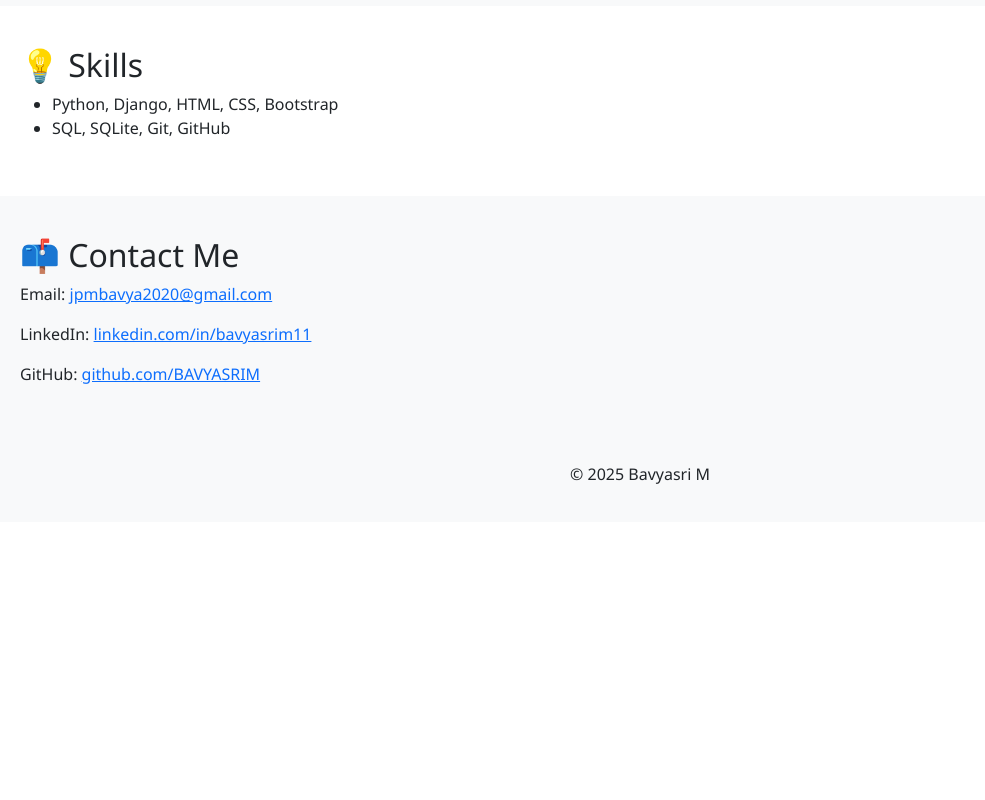
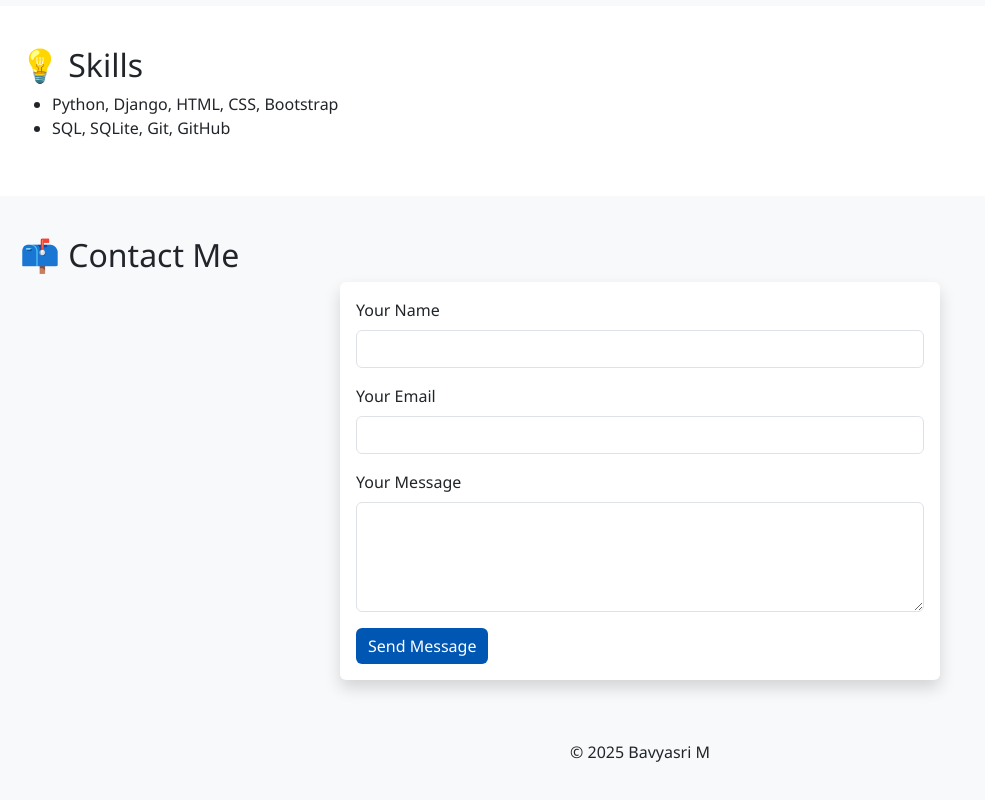
Before and after one commit to BAVYASRIM/bavyasrim.github.io, a plain HTML site: page index.html in a window 1280 px wide. Shown: the part 836-1636 px from the top of the page, without its empty margins (0-985 px from the left). Before the commit the page ends 1358 px from the top, so only its background shows below. Drawn offline with nearby package versions, Linux system fonts and the light colour scheme.

Commit message:
Added contact form with formspree

```diff
--- a/index.html
+++ b/index.html
@@ -52,12 +52,26 @@
   </div>
 
   <!-- Contact -->
-  <div class="section bg-light" id="contact">
-    <h2>📫 Contact Me</h2>
-    <p>Email: <a href="mailto:jpmbavya2020@gmail.com">jpmbavya2020@gmail.com</a></p>
-    <p>LinkedIn: <a href="https://linkedin.com/in/bavyasrim11" target="_blank">linkedin.com/in/bavyasrim11</a></p>
-    <p>GitHub: <a href="https://github.com/BAVYASRIM" target="_blank">github.com/BAVYASRIM</a></p>
-  </div>
+  <!-- Contact Section -->
+<div class="section bg-light" id="contact">
+  <h2>📫 Contact Me</h2>
+  <form action="https://formspree.io/f/mwkglrjb" method="POST" class="p-3 shadow rounded bg-white" style="max-width: 600px; margin: auto;">
+    <div class="mb-3">
+      <label for="name" class="form-label">Your Name</label>
+      <input type="text" class="form-control" name="name" required>
+    </div>
+    <div class="mb-3">
+      <label for="email" class="form-label">Your Email</label>
+      <input type="email" class="form-control" name="_replyto" required>
+    </div>
+    <div class="mb-3">
+      <label for="message" class="form-label">Your Message</label>
+      <textarea class="form-control" name="message" rows="4" required></textarea>
+    </div>
+    <button type="submit" class="btn btn-primary">Send Message</button>
+  </form>
+</div>
+
 
   <footer>
     <p>© 2025 Bavyasri M</p>
```
